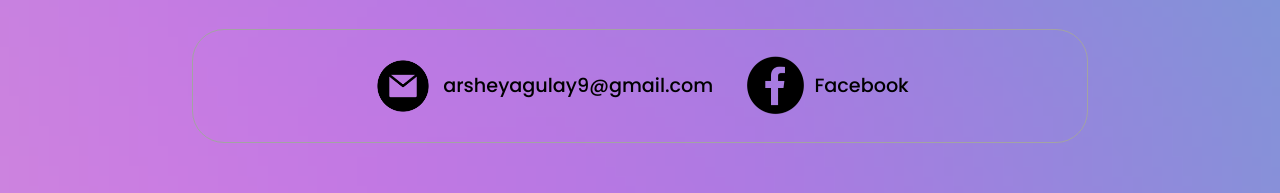
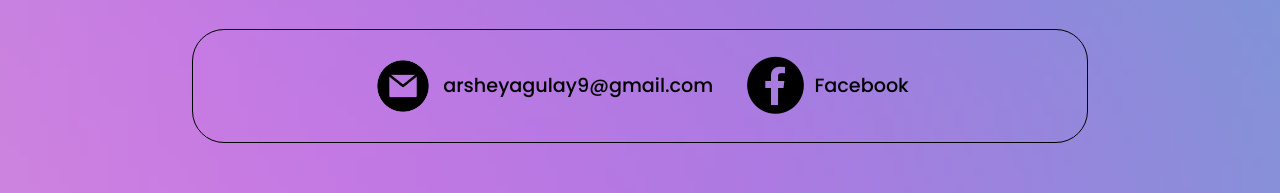
Before and after one commit to archieagulay/AGULAY_BSIT-NS-3A, a plain HTML site: page index.html in a window 1280 px wide. Shown: the part 3339-3532 px from the top of the page. Drawn offline with Linux system fonts and the light colour scheme.

Commit message:
Update style.css
Changed the color of the border in contact me

```diff
--- a/style.css
+++ b/style.css
@@ -398,8 +398,8 @@ article .icon {
     display: flex;
     justify-content: center;
     border-radius: 2rem;
-    border: rgb(163, 163, 163) 0.1rem solid;
-    border-color: rgb(163, 163, 163);
+    border: black 0.1rem solid;
+    border-color: black;
     background: (250, 250, 250);
     margin: 2rem;
     padding: 0.5rem;
```
